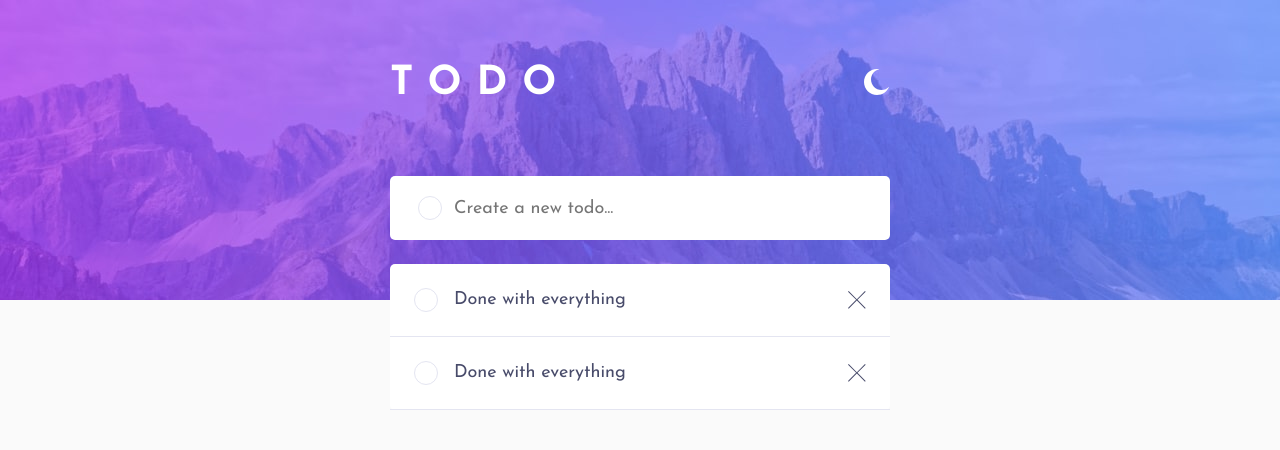
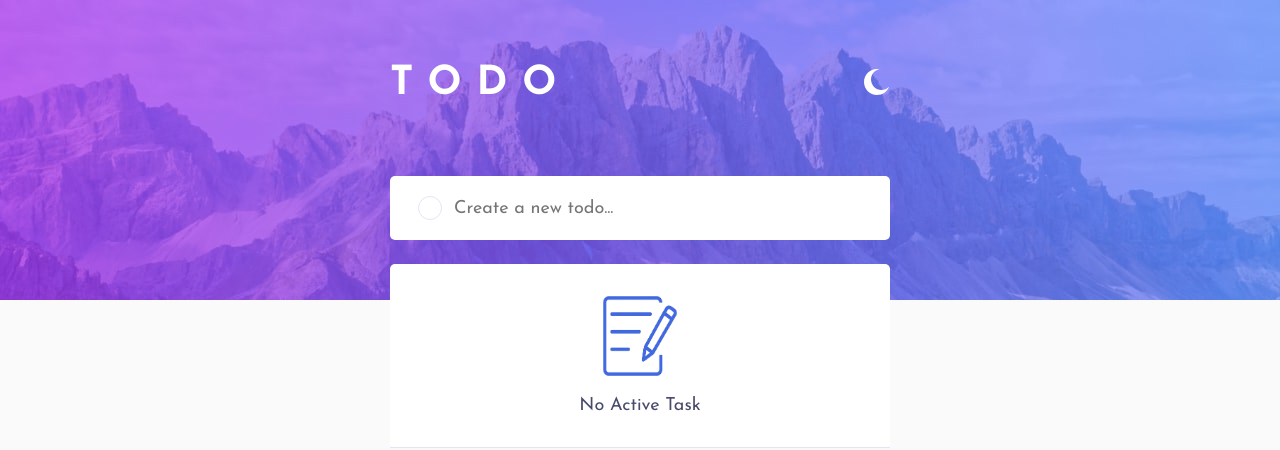
Before and after one commit to soala144/to-do, a React (Vite) app: page / in a window 1280 px wide. Shown: the top 450 px of the page. Built offline with nearby package versions, Linux system fonts and the light colour scheme.

Commit message:
EmptyTodoList styled

```diff
--- a/src/App.jsx
+++ b/src/App.jsx
@@ -5,6 +5,7 @@ import TodoForm from "./components/TodoForm";
 import TodoList from "./components/TodoList";
 import Header from "./components/Header";
 import TodoItem from "./components/TodoItem";
+import EmptyTodoList from "./components/EmptyTodoList";
 function App() {
   return (
     <div className="App">
@@ -14,7 +15,8 @@ function App() {
       </Header>
       <TodoForm />
       <TodoList>
-        <TodoItem />
+        {/* <TodoItem /> */}
+        <EmptyTodoList />
       </TodoList>
       <FilterButtons />
     </div>
--- a/src/components/EmptyTodoList.jsx
+++ b/src/components/EmptyTodoList.jsx
@@ -1,5 +1,15 @@
 const EmptyTodoList = () => {
-  return <div>EmptyTodoList</div>;
+  return (
+    <>
+      <div className="empty-todo">
+        <figure>
+          <img src="\images\empty-todolist_illustration.png" alt="" />
+        </figure>
+        <p>No Active Task</p>
+      </div>
+      <div className="line"></div>
+    </>
+  );
 };
 
 export default EmptyTodoList;
--- a/src/components/TodoItem.jsx
+++ b/src/components/TodoItem.jsx
@@ -17,10 +17,10 @@ const TodoItem = () => {
       <div className="line"></div>
       <div className="todos">
         <div className="todo-item">
-          <figure className="check-icon">
+          <figure className="check-icon checked-background">
             <img src="images/icon-check.svg" alt="check icon" />
           </figure>
-          <p className="todo-text">Done with everything </p>
+          <p className="todo-text checked-text">Done with everything </p>
         </div>
         <figure className="cancel-icon">
           <img src="images/icon-cross.svg" alt="cancel icon" />
--- a/src/index.css
+++ b/src/index.css
@@ -125,6 +125,30 @@ input {
   border: 1px solid var(--border-color);
 }
 
+.checked-text {
+  color: var(--CompletedText-color);
+  text-decoration: line-through;
+}
+
+.checked-background {
+  background: linear-gradient(0deg, #55ddff, #c058f3);
+}
+.empty-todo {
+  display: flex;
+  align-items: center;
+  justify-content: center;
+  flex-direction: column;
+  padding: 2rem 0;
+  gap: 1rem;
+}
+.empty-todo p {
+  font-size: 18px;
+  color: var(--TodoText-color);
+}
+
+.empty-todo img {
+  width: 5rem;
+}
 .todo-text {
   font-size: 18px;
   line-height: 10px;
```
Also changed, not shown: public/images/empty-todolist_illustration.png (added).
